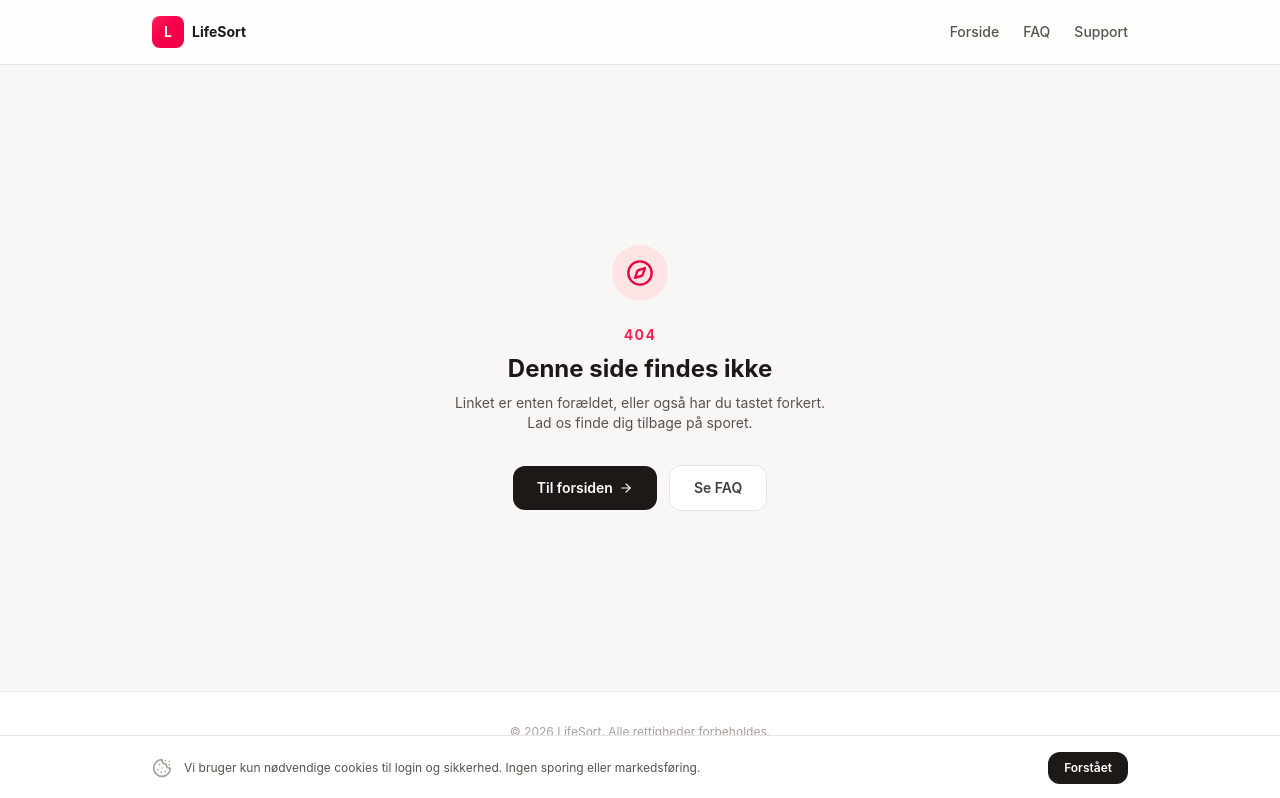
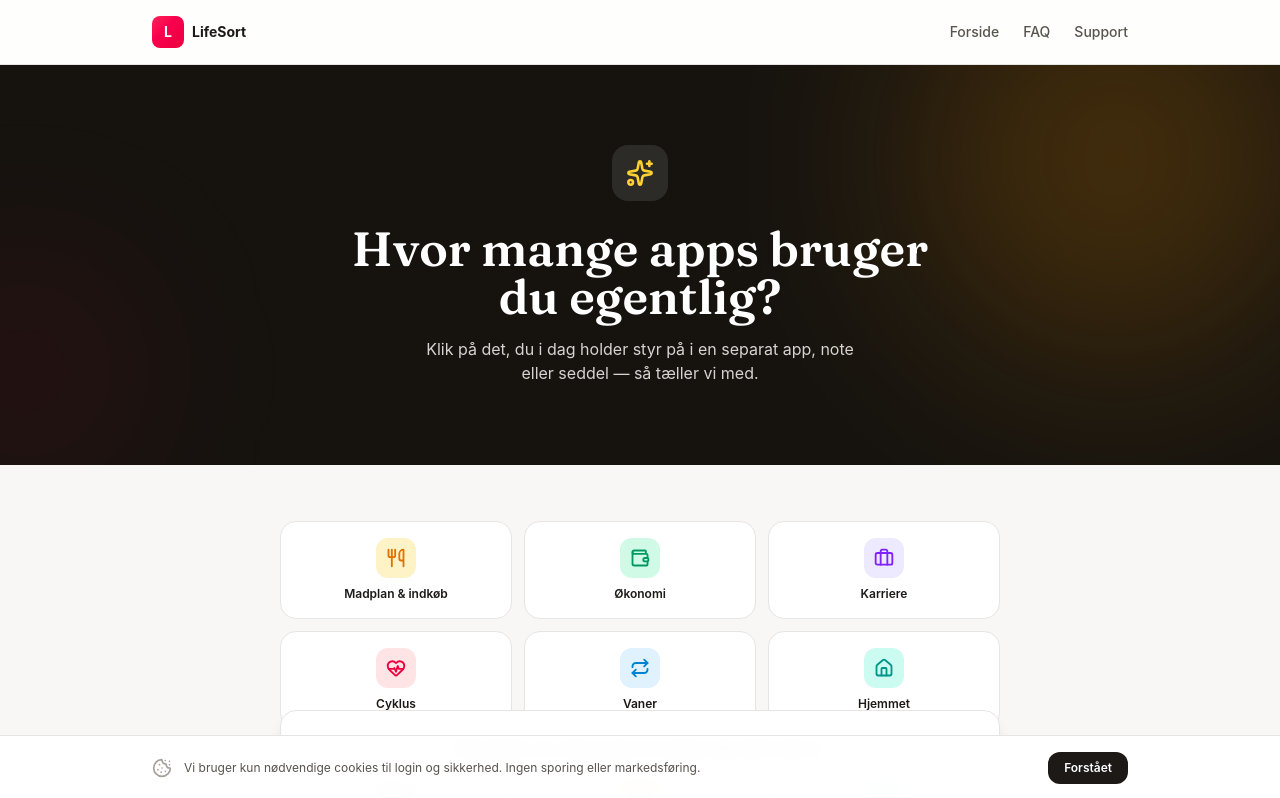
Before and after one commit to Hajrudin27/lifesort-web, a Next.js app: page /appcheck in a window 1280 px wide. Before the commit this address had no page. Shown: the top 798 px of the page. Built offline with nearby package versions, Linux system fonts and the light colour scheme.

Commit message:
Add app-comparison quiz and skip-to-content accessibility link

```diff
--- /dev/null
+++ b/app/appcheck/page.tsx
@@ -0,0 +1,105 @@
+'use client';
+
+import { useState } from 'react';
+import { Sparkles, Check } from 'lucide-react';
+import { PublicHeader } from '@/components/public-header';
+import { PublicFooter } from '@/components/public-footer';
+import { WaitlistCta } from '@/components/waitlist-cta';
+import { modules } from '@/lib/modules-content';
+
+export default function AppCheckPage() {
+  const [selected, setSelected] = useState<Set<string>>(new Set());
+
+  const toggle = (slug: string) => {
+    setSelected((prev) => {
+      const next = new Set(prev);
+      if (next.has(slug)) next.delete(slug);
+      else next.add(slug);
+      return next;
+    });
+  };
+
+  const count = selected.size;
+  const hasAnswered = count > 0;
+
+  const resultText =
+    count === 0
+      ? 'Klik på det, du i dag bruger en separat app eller note til.'
+      : count === 1
+        ? 'Du bruger i dag 1 separat app til dette — allerede én for meget.'
+        : `Du bruger i dag ${count} separate apps til det, LifeSort samler i én.`;
+
+  return (
+    <>
+      <PublicHeader />
+      <main id="main-content" className="flex-1">
+        <section className="relative overflow-hidden bg-[#16130F]">
+          <div className="pointer-events-none absolute -top-20 right-0 h-96 w-96 rounded-full bg-amber-500/20 blur-[100px] [animation:drift_15s_ease-in-out_infinite]" />
+          <div className="pointer-events-none absolute bottom-0 -left-16 h-56 w-56 rounded-full bg-rose-600/10 blur-[90px] [animation:drift_19s_ease-in-out_infinite_reverse]" />
+
+          <div className="relative mx-auto max-w-2xl px-6 py-20 text-center">
+            <div className="mx-auto flex h-14 w-14 items-center justify-center rounded-2xl bg-white/10">
+              <Sparkles className="h-7 w-7 text-amber-300" strokeWidth={2.2} />
+            </div>
+            <h1 className="font-display mt-6 text-4xl font-semibold text-white sm:text-5xl">
+              Hvor mange apps bruger du egentlig?
+            </h1>
+            <p className="mx-auto mt-4 max-w-md text-stone-300">
+              Klik på det, du i dag holder styr på i en separat app, note eller seddel — så tæller vi med.
+            </p>
+          </div>
+        </section>
+
+        <div className="mx-auto max-w-3xl px-6 py-14">
+          <div className="grid grid-cols-2 gap-3 sm:grid-cols-3">
+            {modules.map((m) => {
+              const Icon = m.icon;
+              const isSelected = selected.has(m.slug);
+              return (
+                <button
+                  key={m.slug}
+                  onClick={() => toggle(m.slug)}
+                  className={`relative flex flex-col items-center gap-2 rounded-2xl border p-4 text-center transition ${
+                    isSelected
+                      ? 'border-stone-900 bg-stone-900 shadow-md'
+                      : 'border-stone-200 bg-white hover:border-stone-300'
+                  }`}
+                >
+                  {isSelected && (
+                    <span className="absolute right-2 top-2 flex h-5 w-5 items-center justify-center rounded-full bg-white">
+                      <Check size={11} strokeWidth={3} className="text-stone-900" />
+                    </span>
+                  )}
+                  <div className={`flex h-10 w-10 items-center justify-center rounded-xl ${isSelected ? 'bg-white/15' : m.tint}`}>
+                    <Icon className={`h-5 w-5 ${isSelected ? 'text-white' : ''}`} strokeWidth={2.2} />
+                  </div>
+                  <span className={`text-xs font-semibold ${isSelected ? 'text-white' : 'text-stone-900'}`}>{m.title}</span>
+                </button>
+              );
+            })}
+          </div>
+
+          <div
+            className={`sticky bottom-4 mt-8 rounded-2xl border p-6 text-center shadow-lg transition ${
+              hasAnswered
+                ? 'border-rose-200 bg-gradient-to-br from-rose-50 via-stone-50 to-amber-50'
+                : 'border-stone-200 bg-white'
+            }`}
+          >
+            {hasAnswered && (
+              <p className="font-display text-3xl font-semibold text-stone-900">{count}</p>
+            )}
+            <p className="mt-1 text-sm font-medium text-stone-700">{resultText}</p>
+            {hasAnswered && (
+              <div className="mt-5">
+                <p className="text-xs text-stone-500">LifeSort samler dem i én app.</p>
+                <WaitlistCta />
+              </div>
+            )}
+          </div>
+        </div>
+      </main>
+      <PublicFooter />
+    </>
+  );
+}
--- a/app/faq/page.tsx
+++ b/app/faq/page.tsx
@@ -14,7 +14,7 @@ export default function FaqPage() {
   return (
     <>
       <PublicHeader />
-      <main className="flex-1">
+      <main id="main-content" className="flex-1">
         <section className="relative overflow-hidden bg-[#16130F]">
         <div className="pointer-events-none absolute -top-20 right-0 h-96 w-96 rounded-full bg-rose-600/20 blur-[100px] [animation:drift_14s_ease-in-out_infinite]" />
         <div className="pointer-events-none absolute bottom-0 -left-16 h-56 w-56 rounded-full bg-amber-500/10 blur-[90px] [animation:drift_18s_ease-in-out_infinite_reverse]" />
--- a/app/modules/[slug]/page.tsx
+++ b/app/modules/[slug]/page.tsx
@@ -31,7 +31,7 @@ export default async function ModulePage({ params }: { params: Promise<{ slug: s
   return (
     <>
       <PublicHeader />
-      <main className="flex-1">
+      <main id="main-content" className="flex-1">
         <section className="bg-[#FBF7F1]">
           <div className="mx-auto max-w-2xl px-6 py-16">
             <Link href="/" className="inline-flex items-center gap-1.5 text-sm font-medium text-stone-500 transition hover:text-stone-900">
--- a/app/not-found.tsx
+++ b/app/not-found.tsx
@@ -11,7 +11,7 @@ export default function NotFound() {
   return (
     <>
       <PublicHeader />
-      <main className="flex flex-1 items-center justify-center px-6 py-24">
+      <main id="main-content" className="flex flex-1 items-center justify-center px-6 py-24">
         <div className="mx-auto max-w-sm text-center">
           <div className="mx-auto flex h-14 w-14 items-center justify-center rounded-full bg-rose-100">
             <Compass className="h-7 w-7 text-rose-600" />
--- a/app/privacy/page.tsx
+++ b/app/privacy/page.tsx
@@ -9,7 +9,7 @@ export default function PrivacyPage() {
   return (
     <>
       <PublicHeader />
-      <main className="flex-1">
+      <main id="main-content" className="flex-1">
         <div className="mx-auto max-w-2xl px-6 py-16">
           <h1 className="text-3xl font-bold text-stone-900">Privatlivspolitik</h1>
           <p className="mt-2 text-sm text-stone-500">Sidst opdateret: {new Date().toLocaleDateString('da-DK', { day: 'numeric', month: 'long', year: 'numeric' })}</p>
--- a/app/sikkerhed/page.tsx
+++ b/app/sikkerhed/page.tsx
@@ -44,7 +44,7 @@ export default function SecurityPage() {
   return (
     <>
       <PublicHeader />
-      <main className="flex-1">
+      <main id="main-content" className="flex-1">
         <section className="relative overflow-hidden bg-[#16130F]">
           <div className="pointer-events-none absolute -top-20 right-0 h-96 w-96 rounded-full bg-emerald-600/20 blur-[100px] [animation:drift_15s_ease-in-out_infinite]" />
           <div className="pointer-events-none absolute bottom-0 -left-16 h-56 w-56 rounded-full bg-rose-500/10 blur-[90px] [animation:drift_19s_ease-in-out_infinite_reverse]" />
--- a/app/sitemap.ts
+++ b/app/sitemap.ts
@@ -3,7 +3,7 @@ import { siteUrl } from '@/lib/site-config';
 import { modules } from '@/lib/modules-content';
 
 export default function sitemap(): MetadataRoute.Sitemap {
-  const routes = ['', '/faq', '/support', '/sikkerhed', '/privacy', '/terms'];
+  const routes = ['', '/faq', '/support', '/sikkerhed', '/appcheck', '/privacy', '/terms'];
   const moduleRoutes = modules.map((m) => `/modules/${m.slug}`);
 
   return [...routes, ...moduleRoutes].map((route) => ({
--- a/app/support/page.tsx
+++ b/app/support/page.tsx
@@ -20,7 +20,7 @@ export default function SupportPage() {
   return (
     <>
       <PublicHeader />
-      <main className="flex-1">
+      <main id="main-content" className="flex-1">
         <section className="relative overflow-hidden bg-[#16130F]">
         <div className="pointer-events-none absolute -top-20 left-0 h-96 w-96 rounded-full bg-rose-600/20 blur-[100px] [animation:drift_16s_ease-in-out_infinite]" />
         <div className="pointer-events-none absolute bottom-0 right-0 h-56 w-56 rounded-full bg-amber-500/10 blur-[90px] [animation:drift_20s_ease-in-out_infinite_reverse]" />
--- a/app/terms/page.tsx
+++ b/app/terms/page.tsx
@@ -9,7 +9,7 @@ export default function TermsPage() {
   return (
     <>
       <PublicHeader />
-      <main className="flex-1">
+      <main id="main-content" className="flex-1">
         <div className="mx-auto max-w-2xl px-6 py-16">
           <h1 className="text-3xl font-bold text-stone-900">Vilkår og betingelser</h1>
           <p className="mt-2 text-sm text-stone-500">Sidst opdateret: {new Date().toLocaleDateString('da-DK', { day: 'numeric', month: 'long', year: 'numeric' })}</p>
--- a/app/waitlist-confirmed/page.tsx
+++ b/app/waitlist-confirmed/page.tsx
@@ -17,7 +17,7 @@ export default async function WaitlistConfirmedPage({
   return (
     <>
       <PublicHeader />
-      <main className="flex flex-1 items-center justify-center px-6 py-24">
+      <main id="main-content" className="flex flex-1 items-center justify-center px-6 py-24">
         <div className="mx-auto max-w-sm text-center">
           {isOk ? (
             <>
--- a/components/public-header.tsx
+++ b/components/public-header.tsx
@@ -9,6 +9,12 @@ export function PublicHeader() {
 
   return (
     <header className="sticky top-0 z-40 border-b border-stone-200 bg-white/80 backdrop-blur-sm">
+
+        <a href="#main-content"
+        className="absolute left-4 top-4 z-50 -translate-y-24 rounded-xl bg-stone-900 px-4 py-2.5 text-sm font-semibold text-white transition focus:translate-y-0"
+      >
+        Spring til indhold
+      </a>
       <div className="mx-auto flex max-w-5xl items-center justify-between px-6 py-4">
         <Link href="/" className="flex items-center gap-2" onClick={() => setIsOpen(false)}>
           <div className="flex h-8 w-8 items-center justify-center rounded-lg bg-gradient-to-br from-rose-500 to-rose-600">
```
Also changed, not shown: app/page.tsx (+9 -2 lines).
